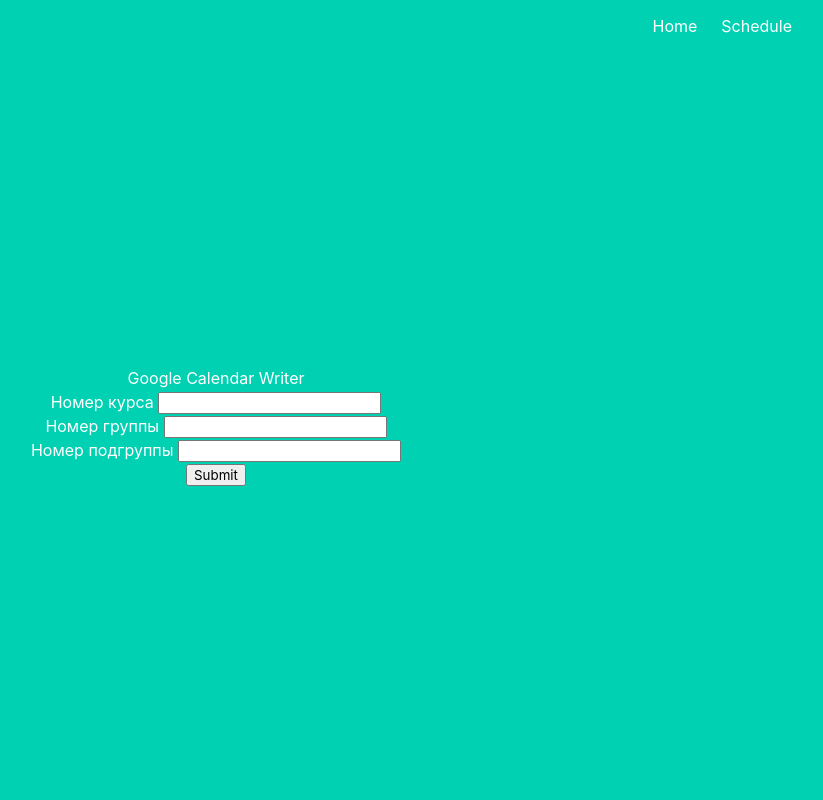
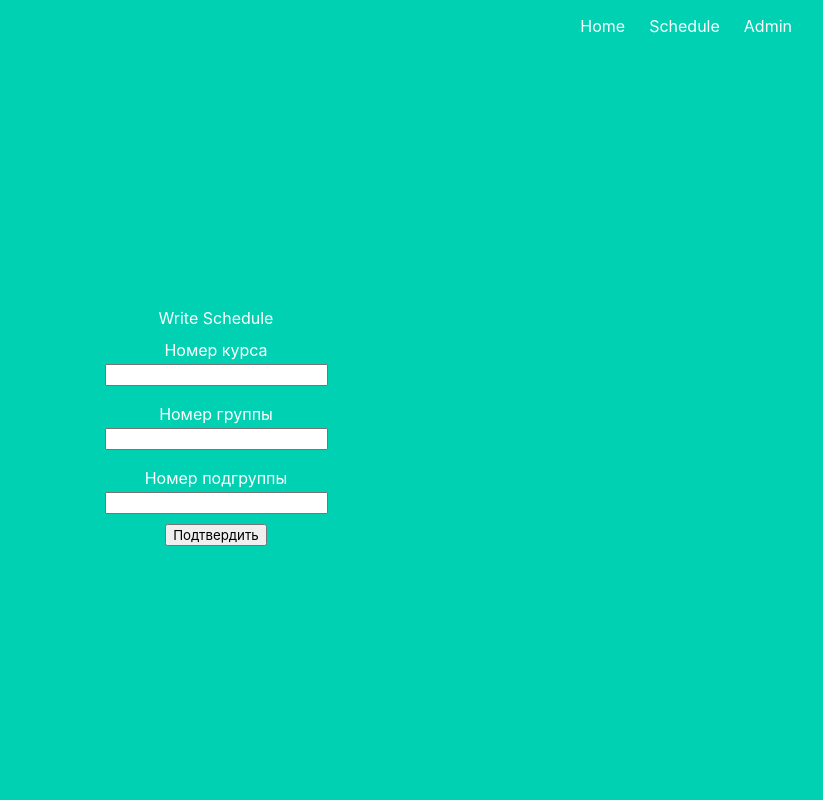
Before and after one commit to dany0k/google-calendar-writer, a Flask app: page /write-schedule in a window 1280 px wide. Shown: the whole page, without its empty margins (424-1247 px from the left). Run offline with Flask 2, Linux system fonts and the light colour scheme.

Commit message:
Fix templates

```diff
--- a/src/forms.py
+++ b/src/forms.py
@@ -4,7 +4,7 @@ from wtforms.validators import DataRequired, Length
 
 
 class SubmitScheduleForm(FlaskForm):
-    submit = SubmitField(label="Submit")
+    submit = SubmitField(label="Подтвердить")
     group_number = StringField(
         label='Номер группы',
         validators=[
--- a/src/templates/base.html
+++ b/src/templates/base.html
@@ -4,7 +4,8 @@
     <meta charset="utf-8">
     <meta http-equiv="X-UA-Compatible" content="IE=edge">
     <meta name="viewport" content="width=device-width, initial-scale=1">
-    <title> Google Calendar Writer</title>
+    <title>{% block title %}
+    {% endblock %}</title>
     <link rel="stylesheet" href="https://cdnjs.cloudflare.com/ajax/libs/bulma/0.7.2/css/bulma.min.css" />
 </head>
 
@@ -20,6 +21,9 @@
                             </a>
                             <a href="{{ url_for('write_schedule') }}" class="navbar-item">
                                 Schedule
+                            </a>
+                            <a href="{{ url_for('write_schedule') }}" class="navbar-item">
+                                Admin
                             </a>
                         </div>
                     </div>
--- a/src/templates/index.html
+++ b/src/templates/index.html
@@ -1,6 +1,6 @@
 {% extends 'base.html' %}
 
 {% block content %}
-<h1>{% block title %} Google Calendar Writer {% endblock %}</h1>
+    <h1>{% block title %} Google Calendar Schedule Writer {% endblock %}</h1>
 
 {% endblock %}
--- a/src/templates/write-schedule.html
+++ b/src/templates/write-schedule.html
@@ -1,12 +1,14 @@
 {% extends 'base.html' %}
 
 {% block content %}
-<h1>{% block title %} Google Calendar Writer {% endblock %}</h1>
+<h1>{% block title %} Write Schedule {% endblock %}</h1>
 <div class="continer">
     <form class='form-horizontal' method='POST' action="">
         {{ form.csrf_token() }}
-    <div class="form-group">
+    <div class="container">
+        <div class="form-group" style="padding: 8px">
             {{ form.course_number.label }}
+        <br>
             {{ form.course_number(class="form-control") }}
             {% for error in form.course_number.errors %}
             <div class="alert alert-danger">
@@ -14,8 +16,9 @@
             </div>
             {% endfor%}
         </div>
-        <div class="form-group">
+        <div class="form-group" style="padding: 8px">
             {{ form.group_number.label }}
+        <br>
             {{ form.group_number(class="form-control") }}
             {% for error in form.group_number.errors %}
             <div class="alert alert-danger">
@@ -23,8 +26,9 @@
             </div>
             {% endfor%}
         </div>
-    <div class="form-group">
+    <div class="form-group" style="padding: 8px">
             {{ form.subgroup_number.label }}
+    <br>
             {{ form.subgroup_number(class="form-control") }}
             {% for error in form.subgroup_number.errors %}
             <div class="alert alert-danger">
@@ -32,8 +36,9 @@
             </div>
             {% endfor%}
         </div>
-        <div class="form-group">
-            {{ form.submit(class="btn btn-primary") }}
+    </div>
+        <div class="form-group" >
+            {{ form.submit(class="btn btn_primary") }}
         </div>
     </form>
 </div>
```
